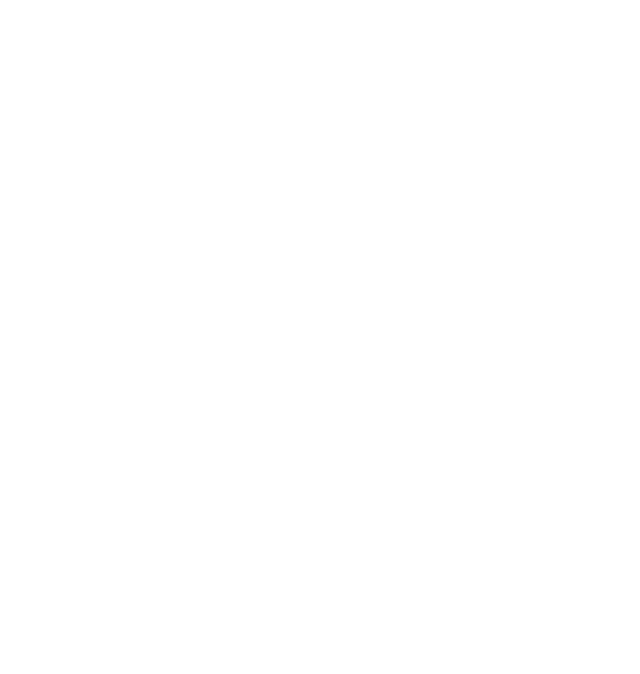
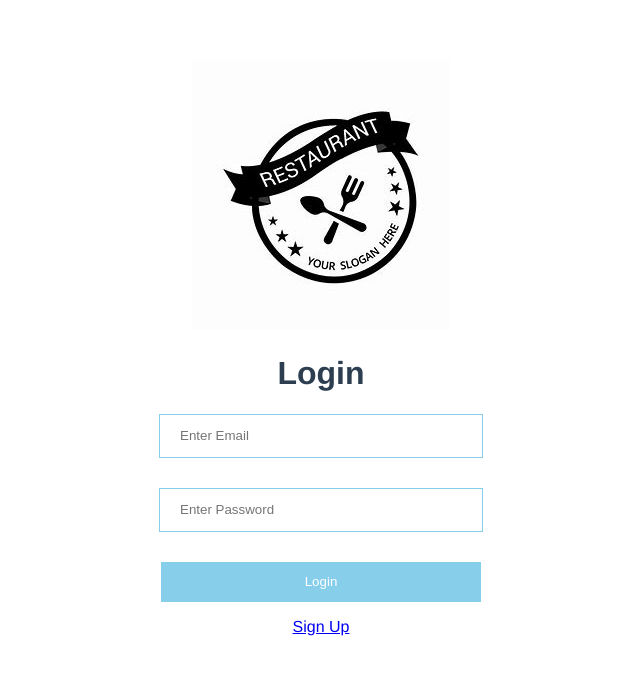
Before and after one commit to LINDEX171/resto-app, a Vue app: page /login in a window 1280 px wide. Before the commit this address had no page. Shown: the top 674 px of the page, without its empty margins (319-959 px from the left). Built offline with nearby package versions, Linux system fonts and the light colour scheme.

Commit message:
ui login

```diff
--- a/src/App.vue
+++ b/src/App.vue
@@ -18,4 +18,27 @@
   color: #2c3e50;
   margin-top: 60px;
 }
+
+
+.logo{
+    width: 100px;
+}
+.register input, .login input {
+    width: 300px;
+    height: 40px;
+    padding-left: 20px;
+    display: block;
+    margin-bottom: 30px;
+    margin-right: auto;
+    margin-left: auto;
+    border: 1px solid skyblue;
+}
+.register button, .login button {
+    width: 320px;
+    height: 40px;
+    border: 1px solid skyblue;
+    background: skyblue;
+    color: #fff;
+    cursor: pointer;
+}
 </style>
--- a/src/components/Home.vue
+++ b/src/components/Home.vue
@@ -1,8 +1,14 @@
 <template>
-   <h1>Welcome to home componets</h1>
+  <h1>Welcome to home componets</h1>
 </template>
 <script>
 export default {
-    name : 'HomePage'
-}
+  name: "HomePage",
+  mounted() {
+    let user = localStorage.getItem("user-info");
+    if (!user) {
+      this.$router.push({ name:'SignUp'});
+    }
+  },
+};
 </script>
--- /dev/null
+++ b/src/components/Login.vue
@@ -0,0 +1,20 @@
+<template>
+    <img class="LOGO" src="../assets/resto.jpeg" alt="">
+       <h1>Login</h1>
+       <div class="login" >
+       <input type="email" v-model="email" placeholder="Enter Email" >
+       <input type="text" v-model="password" placeholder="Enter Password" >
+       <button >Login</button>
+       <p>
+       <router-link to="/sign-up">Sign Up</router-link>
+       </p>
+       </div>
+   </template>
+
+
+<script>
+export default {
+    name : "LoginPage"
+
+}
+</script>
--- a/src/components/SignUp.vue
+++ b/src/components/SignUp.vue
@@ -6,6 +6,9 @@
     <input type="email" v-model="email" placeholder="Enter Email" >
     <input type="text" v-model="password" placeholder="Enter Password" >
     <button v-on:click="signUp">Sign Up</button>
+    <p>
+    <router-link to="/login">login</router-link>
+    </p>
     </div>
 </template>
 
@@ -51,25 +54,4 @@
 </script>
 
 <style>
-.logo{
-    width: 100px;
-}
-.register input{
-    width: 300px;
-    height: 40px;
-    padding-left: 20px;
-    display: block;
-    margin-bottom: 30px;
-    margin-right: auto;
-    margin-left: auto;
-    border: 1px solid skyblue;
-}
-.register button{
-    width: 320px;
-    height: 40px;
-    border: 1px solid skyblue;
-    background: skyblue;
-    color: #fff;
-    cursor: pointer;
-}
 </style>
--- a/src/routers.js
+++ b/src/routers.js
@@ -2,6 +2,7 @@
 import SignUp from "./components/SignUp.vue";
 
 import { createRouter,createWebHistory } from "vue-router";
+import Login from "./components/Login.vue";
 
 const routes=[
    {
@@ -13,6 +14,11 @@
     name:'SignUp',
     component:SignUp,
     path:"/sign-up"
+   },
+   {
+    name:'LoginPage',
+    component:Login,
+    path:"/login"
    }
 ]
 
```
